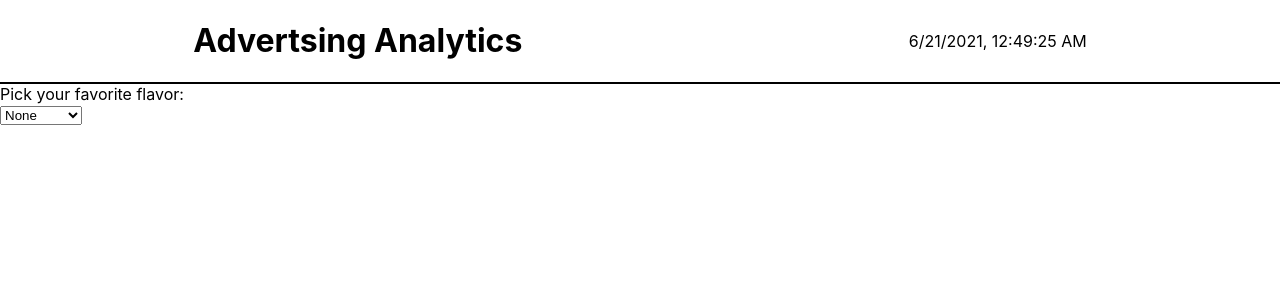
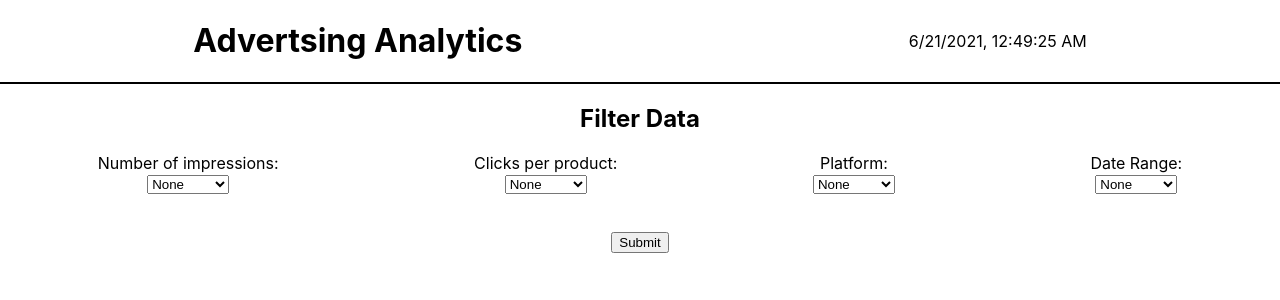
Before and after one commit to camaragon/adcellerant-skills-fe, a React (Create React App) app: page / in a window 1280 px wide. Shown: the top 300 px of the page. Built offline with nearby package versions, Linux system fonts and the light colour scheme.

Commit message:
Setup form with dummy inputs

```diff
--- a/src/Components/Form.js
+++ b/src/Components/Form.js
@@ -1,8 +1,12 @@
+import '../styles/Form.css';
+
 function Form() {
     return (
         <form>
+            <h2>Filter Data</h2>
+            <div className='filterForm'>
                 <label>
-            Pick your favorite flavor: <br></br>
+                Number of impressions: <br></br>
                     <select name=''>
                         <option value='' selected disbaled hidden>None</option>
                         <option value='grapefruit'>Grapefruit</option>
@@ -11,7 +15,38 @@ function Form() {
                         <option value='mango'>Mango</option>
                     </select>
                 </label>
-        {/* <input type='submit' value='Submit' /> */}
+                <label>
+                Clicks per product: <br></br>
+                    <select name=''>
+                        <option value='' selected disbaled hidden>None</option>
+                        <option value='grapefruit'>Grapefruit</option>
+                        <option value='lime'>Lime</option>
+                        <option value='coconut'>Coconut</option>
+                        <option value='mango'>Mango</option>
+                    </select>
+                </label>
+                <label>
+                Platform: <br></br>
+                    <select name=''>
+                        <option value='' selected disbaled hidden>None</option>
+                        <option value='grapefruit'>Grapefruit</option>
+                        <option value='lime'>Lime</option>
+                        <option value='coconut'>Coconut</option>
+                        <option value='mango'>Mango</option>
+                    </select>
+                </label>
+                <label>
+                Date Range: <br></br>
+                    <select name=''>
+                        <option value='' selected disbaled hidden>None</option>
+                        <option value='grapefruit'>Grapefruit</option>
+                        <option value='lime'>Lime</option>
+                        <option value='coconut'>Coconut</option>
+                        <option value='mango'>Mango</option>
+                    </select>
+                </label>
+            </div>
+        <input className='filterSubmit' type='submit' value='Submit' />
         </form>
     )
 }
--- a/src/styles/Form.css
+++ b/src/styles/Form.css
@@ -0,0 +1,12 @@
+form {
+    text-align: center;
+}
+
+.filterForm {
+    display: flex;
+    justify-content: space-around;
+}
+
+.filterSubmit {
+    margin-top: 3%;
+}
```
Lines whose indentation alone changed are shown as unchanged.
